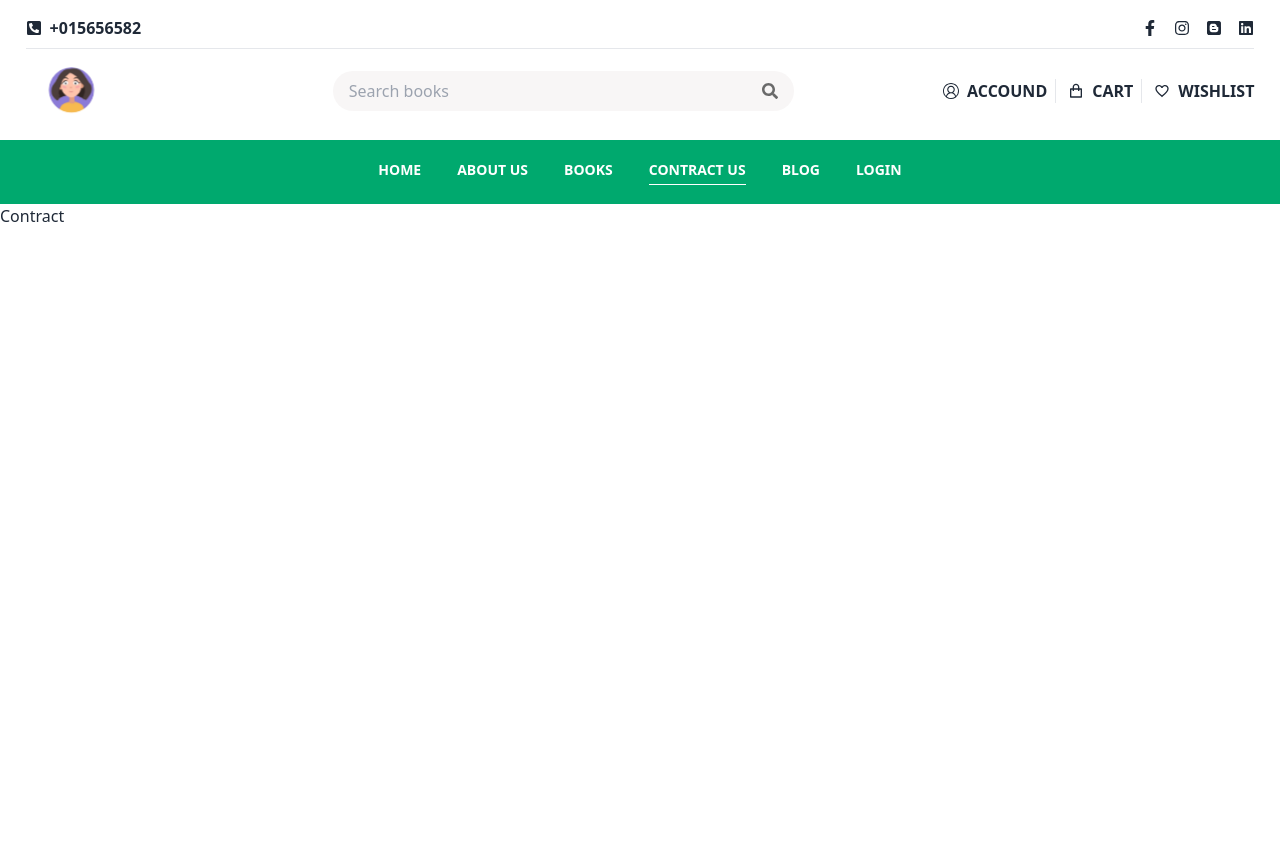
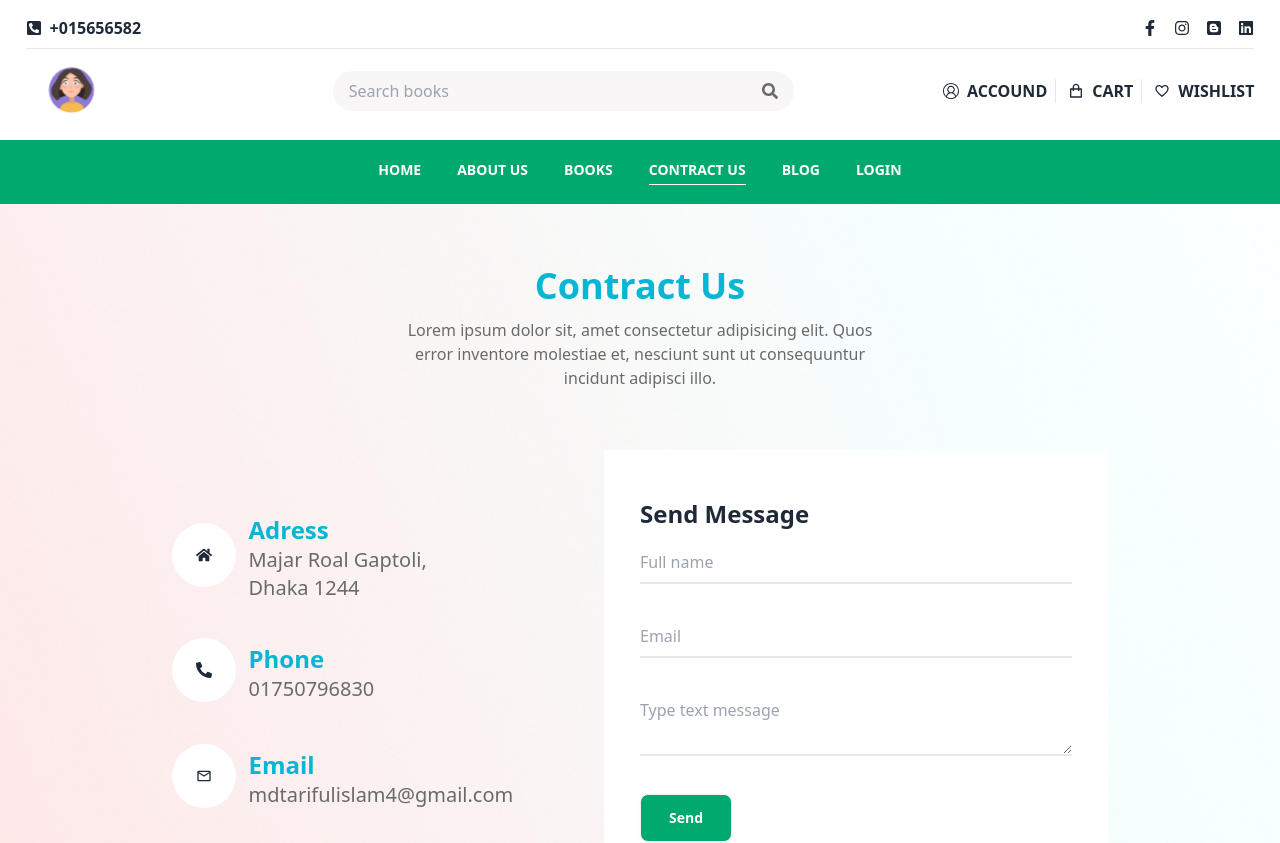
Before and after one commit to tarifulislam/bookshoop-client, a React (Vite) app: page /contract in a window 1280 px wide. Shown: the top 843 px of the page. Built offline with nearby package versions, Linux system fonts and the light colour scheme.

Commit message:
add contract page

```diff
--- a/src/Pages/Contract/Contract.jsx
+++ b/src/Pages/Contract/Contract.jsx
@@ -1,13 +1,76 @@
 import Footer from "../../components/Footer/Footer";
 import Header from "../../components/Header/Header";
-
+import { FaHome , FaPhoneAlt } from "react-icons/fa";
+import { MdOutlineEmail } from "react-icons/md";
+import "./contract.css"
 const Contract = () => {
     return (
         <div>
             <Header></Header>
-            <div className=" container mx-auto min-h-screen">
-                Contract
+
+            <div className=" bannerBg p-[2%]">
+                <div className=" container md:px-[10%] mx-auto min-h-screen">
+                    <div className=" text-center py-9 w-full md:w-6/12 mx-auto space-y-3  ">
+                        <h2 className=" font-bold text-4xl text-cyan-500 ">Contract Us</h2>
+                        <p className="text-[#6a6a6a]">Lorem ipsum dolor sit, amet consectetur adipisicing elit. Quos error inventore molestiae et, nesciunt sunt ut consequuntur incidunt adipisci illo.</p>
+                    </div>
+                    <div className="flex flex-col md:flex-row md:items-center p-6">
+                        <div  className=" flex-1 space-y-9 md:order-1 order-2 py-5">
+                            <div className=" flex gap-3 items-center ">
+                            <div className="">
+                               <span className= "bg-white inline-block  p-6 rounded-full">
+                               <FaHome/>
+                            </span>
+                            </div>
+                            <div className="">
+                                <h4 className=" text-cyan-500 font-semibold text-2xl">Adress</h4>
+                                <p className="text-[#6a6a6a] text-xl">Majar Roal Gaptoli,</p>
+                                <p className="text-[#6a6a6a] text-xl">Dhaka 1244</p>
+                            </div>
+                            </div>
+
+                            <div className=" flex  gap-3 items-center">
+                            <div className=" ">
+                               <span className= "bg-white inline-block  p-6 rounded-full">
+                               <FaPhoneAlt />
+                            </span>
+                            </div>
+                            <div className=" ">
+                                <h4 className=" text-cyan-500 font-semibold text-2xl">Phone</h4>
+                                <p className="text-[#6a6a6a]  text-xl">01750796830</p>
+
+                            </div>
+                            </div>
+
+                            <div className=" flex gap-3 items-center">
+                            <div className=" ">
+                               <span className= "bg-white inline-block  p-6 rounded-full">
+                               <MdOutlineEmail />
+                            </span>
+                            </div>
+                            <div className=" w-11/12 ">
+                                <h4 className=" text-cyan-500 font-semibold text-2xl">Email</h4>
+                                <p className="text-[#6a6a6a]  text-xl">mdtarifulislam4@gmail.com</p>
+
+                            </div>
+                            </div>
+
+                        </div>
+                        <div className=" flex-1 order-1 md:order-2 bg-white p-9">
+                            <h2 className="text-2xl py-3 font-bold">Send Message</h2>
+                        <form className=" space-y-8">
+                            <input type="text" placeholder="Full name" className=" w-full outline-none border-b-2 py-2 " required />
+                            <input type="email" placeholder="Email" className="w-full outline-none border-b-2 py-2 " required />
+                            <textarea  className="w-full outline-none border-b-2 py-2 " placeholder="Type text message"></textarea>
+                            <button className="btn px-7 bg-[#00A96E] text-white">Send</button>
+                        </form>
+
+                        </div>
+                    </div>
+
+                </div>
             </div>
+
             <Footer></Footer>
         </div>
     );
--- /dev/null
+++ b/src/Pages/Contract/contract.css
@@ -0,0 +1,7 @@
+.contractBg{
+    background-image: url("../../assets/img/contract.jpg");
+    background-repeat: no-repeat;
+    background-size: cover;
+    background-position: center;
+
+}
--- a/src/Pages/Forms/SignUp.jsx
+++ b/src/Pages/Forms/SignUp.jsx
@@ -56,6 +56,7 @@ const SignUp = () => {
                         <div className="w-full md:w-3/4 p-12 rounded-md border mx-auto">
                             <h1 className="text-4xl font-bold py-6 text-center">Sign Up</h1>
 
+
                             <form className=" space-y-3" onSubmit={handleSubmit}>
                                 <div className="form-control">
                                     <label className="label font-bold">
@@ -78,6 +79,7 @@ const SignUp = () => {
                                                 <input type="radio" name="role" className="radio radio-success" aria-label="Seller" value="Seller" onChange={handleChange} required />
                                             </div>
                                         </div>
+
                                         <div className="form-control">
                                             <label className="label font-bold">
                                                 <span className="label-text">Donar</span>
@@ -199,6 +201,8 @@ const SignUp = () => {
                                     <button type="submit" className="btn btn-success text-white">Sign in</button>
                                 </div>
                             </form>
+
+
                             <SocialLogin></SocialLogin>
                             <h4 className=" py-3 font-semibold text-base">Have an account? <Link to='/signin' className=" text-red-600 px-1">log In</Link> </h4>
                         </div>
--- a/src/components/ReleseBooks/ReleseBooks.jsx
+++ b/src/components/ReleseBooks/ReleseBooks.jsx
@@ -4,7 +4,9 @@ import { IoEllipseOutline, IoEllipseSharp } from "react-icons/io5";
 import bookApi from "../../api/bookApi";
 import { BookCard } from "../UI/BookCard/BookCard";
 const ReleseBooks = () => {
+
     const [books, setBooks] = useState([]);
+
     useEffect(() => {
         const fetchBooks = async () => {
             try {
@@ -18,6 +20,8 @@ const ReleseBooks = () => {
 
         fetchBooks();
     }, []);
+
+
     return (
         <div className=' border-b-2 px-[2%]'>
             <div className=" container mx-auto py-9">
@@ -27,9 +31,13 @@ const ReleseBooks = () => {
                     <p className=' text-[#ED553B]'>View all products</p>
                 </div>
                 <div className=' grid grid-col md:grid-cols-4 gap-6 py-7'>
-                    {books.slice(0, 4).map(book => (
+
+                    {books?.slice(0, 4)?.map(book => (
                         <BookCard key={book._id} book={book} />
                     ))}
+
+
+
                 </div>
                 <div className=' flex justify-center'>
                     <div className='flex space-x-1 pt-3'>
--- a/src/components/UI/BookCard/BookCard.jsx
+++ b/src/components/UI/BookCard/BookCard.jsx
@@ -3,27 +3,35 @@ export const BookCard = ({ book }) => {
   return (
     <>
       <div className="card w-96 bg-base-100 shadow-xl">
+
         <div className="max-h-52 block pb-6">
           <figure className="max-h-60"><img className="h-100" src={book?.bookCover} alt={book?.title} /></figure>
         </div>
+
         <div className="card-body">
           <h2 className="card-title">{book?.title}</h2>
+
           <h4 className='text-[#173f5fa9]'>{book?.writter}</h4>
           <p>{book?.description}</p>
+
           <div className="flex items-center gap-2">
-
             <div className="rating">
               <input type="radio" name="rating-2" className="mask mask-star-2 bg-orange-400" />
-              <input type="radio" name="rating-2" className="mask mask-star-2 bg-orange-400" checked />
+              <input type="radio" name="rating-2" className="mask mask-star-2 bg-orange-400"  />
               <input type="radio" name="rating-2" className="mask mask-star-2 bg-orange-400" />
               <input type="radio" name="rating-2" className="mask mask-star-2 bg-orange-400" />
               <input type="radio" name="rating-2" className="mask mask-star-2 bg-orange-400" />
             </div>
           </div>
+
           <div className="card-actions justify-end">
             <button className="btn btn-primary">Buy Now</button>
           </div>
+
+
         </div>
+
+
       </div>
     </>
   )
--- a/src/globals.js
+++ b/src/globals.js
@@ -1,5 +1,5 @@
- export const apiKey ="http://localhost:5000/api/v1";
-//  export const apiKey ="https://book-shop-management-system-server.vercel.app/api/v1";
+//  export const apiKey ="http://localhost:5000/api/v1";
+ export const apiKey ="https://book-shop-management-system-server.vercel.app/api/v1";
 
 // REACT_APP_BASE_URL="http://localhost:3000/"
 // SERVER_BASE_URL="http://localhost:5000/"
```
Also changed, not shown: src/assets/img/contract.jpg (added).
